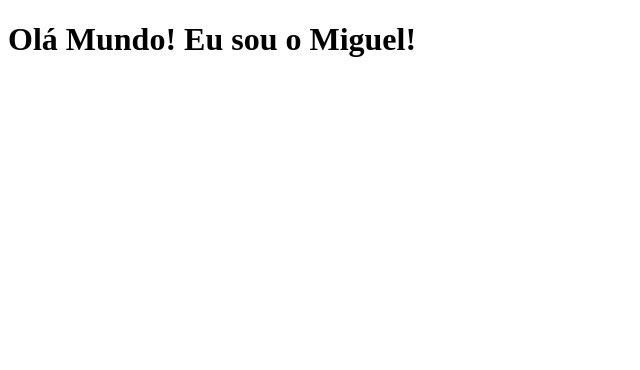
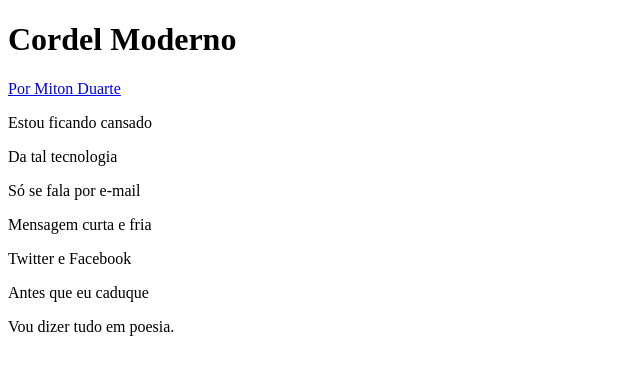
Before and after one commit to miguelPRG/Projeto-Cordel, a plain HTML site: page index.html in a window 1280 px wide. Shown: the whole page, without its empty margins (0-640 px from the left). Drawn offline with Linux system fonts and the light colour scheme.

Commit message:
mais um commit

```diff
--- a/index.html
+++ b/index.html
@@ -6,6 +6,23 @@
     <title>Document</title>
 </head>
 <body>
-    <h1>Olá Mundo! Eu sou o Miguel!</h1>
+    <header>
+        <h1>Cordel Moderno</h1>
+        <p><a href="https://www.recantodasletras.com.br/poesias/3186743" rel="author" target="_blank">Por Miton Duarte</a></p>
+    </header>
+
+    <main>
+        <p>Estou ficando cansado</p>
+        <p>Da tal tecnologia</p>
+        <p>Só se fala por e-mail</p>
+        <p>Mensagem curta e fria</p>
+        <p>Twitter e Facebook</p>
+        <p>Antes que eu caduque</p>
+        <p>Vou dizer tudo em poesia.</p>
+    </main>
+
+    <footer>
+
+    </footer>
 </body>
 </html>
```
Also changed, not shown: cordel-moderno.txt (added), imagens/background001.jpg (added), imagens/background002.jpg (added).
